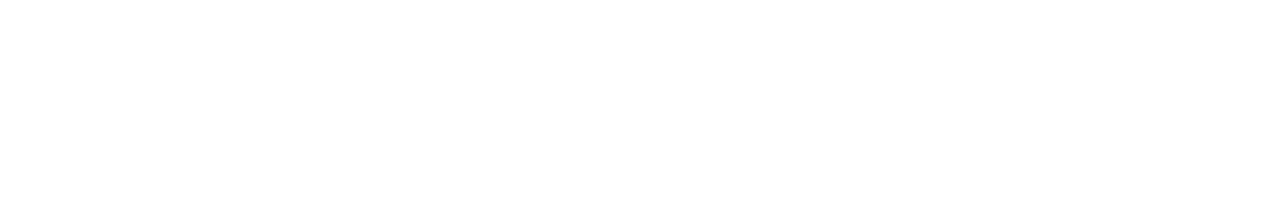
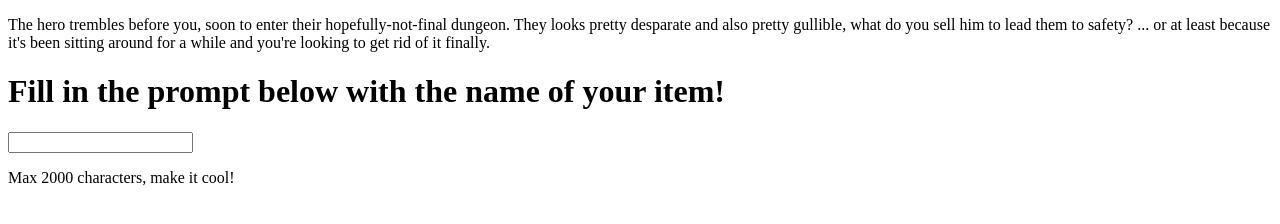
Before and after one commit to Squalm/ShopkeepAndHeroes, a plain HTML site: page heros-journey/index.html in a window 1280 px wide. Drawn offline with nearby package versions, Linux system fonts and the light colour scheme.

Commit message:
fix link bug

```diff
--- a/heros-journey/index.html
+++ b/heros-journey/index.html
@@ -14,7 +14,16 @@
 
   <body>
 
-    <!-- SITE GOES HERE -->
+    <div id="itemPrompt">
+
+      <p>The hero trembles before you, soon to enter their hopefully-not-final dungeon. They looks pretty desparate and also pretty gullible, what do you sell him to lead them to safety? ... or at least because it's been sitting around for a while and you're looking to get rid of it finally.</p>
+      <h1>Fill in the prompt below with the name of your item!</h1>
+
+      <input type="text" maxlength="2000" id="itemInput">
+
+      <p>Max 2000 characters, make it cool!</p>
+
+    </div>
 
     <script src="script.js"></script>
   </body>
```
Also changed, not shown: index.html (+0 -1 lines).
